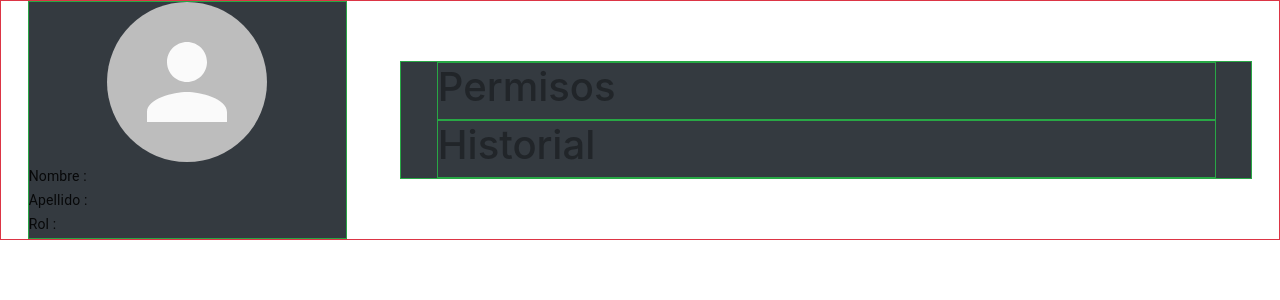
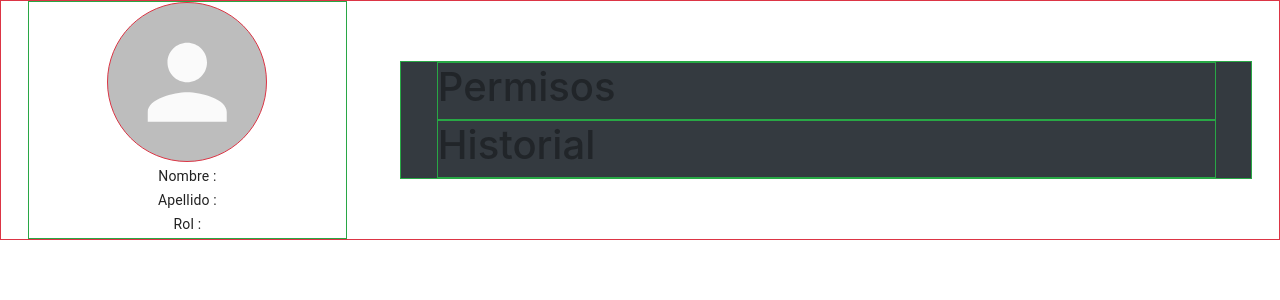
Before and after one commit to JosueSilvaA/la-puntada, a React (Create React App) app: page /user/1 in a window 1280 px wide. Shown: the top 300 px of the page. Built offline with nearby package versions, Linux system fonts and the light colour scheme; no server answers.

Commit message:
Logica terminada barra busqueda

```diff
--- a/src/Components/EditProduct.jsx
+++ b/src/Components/EditProduct.jsx
@@ -354,7 +354,7 @@ const EditProduct = () => {
                     renderInput={(params) => (
                       <TextField
                         {...params}
-                        label="Selecciona el color"
+                        label="Cambiar el color"
                         // onBlur={chageColor}
                         margin="normal"
                         placeholder={`Color actual ${ProductToEdit.product.color}`}
--- a/src/Components/SearchProducts.jsx
+++ b/src/Components/SearchProducts.jsx
@@ -28,6 +28,7 @@ const SearchInventory = ({ selectProduct }) => {
   });
 
   const selectOneProduct = () => {
+    // eslint-disable-next-line no-undef
     const selectedProduct = document.getElementById('select');
     setTimeout(() => {
       Products.forEach((product) => {
@@ -51,13 +52,14 @@ const SearchInventory = ({ selectProduct }) => {
           className="d-block"
           id="select"
           onClose={selectOneProduct}
-          options={Connection ? Products : [{ nombre: 'ha ocurrido un error.' }]}
+          options={Connection ? Products : [{ nombre: 'Intentando conectar con la Api' }]}
           getOptionLabel={(product) => product.nombre}
           filterOptions={filterOptions}
           renderInput={(params) => (
             <TextField
+              // eslint-disable-next-line react/jsx-props-no-spreading
               {...params}
-              disabled={Connection}
+              disabled={!Connection}
               label="Buscar Producto"
               variant="standard"
             />
--- a/src/Controllers/ProductsController.js
+++ b/src/Controllers/ProductsController.js
@@ -69,7 +69,7 @@ class Products {
   getProductsLIst = async () => {
     let res;
     await axios
-      .get('http://api-la-puntada.herokuapp.com/api/productoVariado/obtenerProductosVariados')
+      .get('http://api-la-puntada.herokuapp.com/api/productoGeneral/obtenerProductos')
       .then((response) => {
         res = { err: false, items: response.data.Items };
       })
--- a/src/Pages/Inventory.jsx
+++ b/src/Pages/Inventory.jsx
@@ -73,7 +73,7 @@ const Inventory = (props) => {
 
   return (
     <>
-      <Helmet bodyAttributes={{ style: 'background-color : #362458' }} />
+      <Helmet bodyAttributes={{ style: 'background-color : #fa4e4e' }} />
       <NavBar pageName={RenderOption.navbarName} goBack />
       <div className="">
         {/* eslint-disable-next-line react/jsx-pascal-case */}
--- a/src/Pages/User.jsx
+++ b/src/Pages/User.jsx
@@ -23,15 +23,26 @@ const User = () => {
   return (
     <>
       <Grid container alignItems="center" className="border border-danger">
-        <Grid item lg={3} sm={4} xs={10} className="bg-dark mx-auto border border-success">
+        <Grid item lg={3} sm={4} xs={10} className="mx-auto border border-success">
           <Avatar
             alt={infoUser.nombre}
             src={infoUser.imgUsuario}
-            className="mx-auto"
+            className="mx-auto border border-danger"
             style={{ width: '10rem', height: '10rem', fontSize: '7rem' }}
           />
-          <Grid item justify="center" alignContent="center">
+          <Grid item>
             <ListItemText
+              className="text-center"
+              secondary={
+                <>
+                  <Typography component="span" variant="h5" className="text-danger">
+                    {infoUser.usuario}
+                  </Typography>
+                </>
+              }
+            />
+            <ListItemText
+              className="text-center"
               secondary={
                 <>
                   <Typography component="span" variant="body2" color="textPrimary">
@@ -42,6 +53,7 @@ const User = () => {
               }
             />
             <ListItemText
+              className="text-center"
               secondary={
                 <>
                   <Typography component="span" variant="body2" color="textPrimary">
@@ -52,6 +64,7 @@ const User = () => {
               }
             />
             <ListItemText
+              className="text-center"
               secondary={
                 <>
                   <Typography component="span" variant="body2" color="textPrimary">
```
